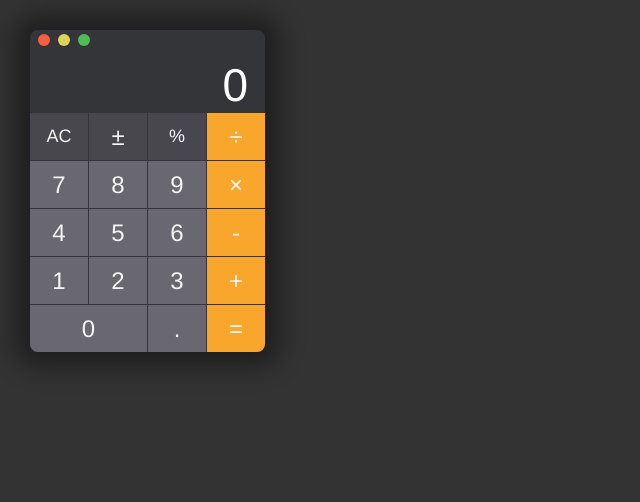
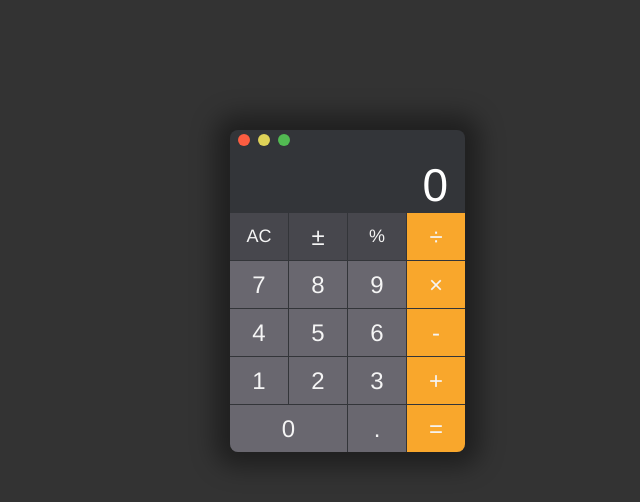
Before and after one commit to Frezzle/mac-calculator-clone, a Vue app: page / in a window 1280 px wide. Shown: the top 502 px of the page, without its empty margins (0-640 px from the left). Built offline with nearby package versions, Linux system fonts and the light colour scheme.

Commit message:
initial window position props + more todo ideas

```diff
--- a/src/App.vue
+++ b/src/App.vue
@@ -2,6 +2,7 @@
   <div id="app">
     <Calculator
       v-if="showCalculator"
+      :initialWindowPosition="{ x: 200, y: 100 }"
       @close="close"
       @minimize="minimize"
       @expand="expand"
@@ -13,6 +14,7 @@
 import Calculator from "./components/Calculator.vue";
 
 /* TODO
+- fix bug: 6 divide 9 = C anyOp(?) causes infinity
 - better +/- symbol for negation
 - bigger minus symbol
 - same typeface/size/weight as macos calc app font
@@ -30,6 +32,13 @@ import Calculator from "./components/Calculator.vue";
 - can have multiple calc components, all draggable. sort out z-index and shadow on focus.
   - z-index needs to be prop for consumers to decide best range?
 - separate calculator into 2 components; one for calculator and another for wrapping that in a draggable window.
+- new taskbar-ish component that has icon for the app, handles window events properly (min, expand, close), and animates transition.
+  - has props for setting icon position and initial window position.
+- make all this into generic windowing system components, of which the calculator is an example of it being used.
+  - has slots for the window's content, e.g. calculator content or any other components.
+  - has slots(or props?) for custom child events that cause dragging (e.g. calculator display can cause dragging of parent window).
+  - potential components: AppWindow, AppTaskBar, AppIcon, CalculatorApp, CalculatorContent
+- get storybook up in this heezie to handle these components
 */
 
 export default {
--- a/src/components/Calculator.vue
+++ b/src/components/Calculator.vue
@@ -73,6 +73,15 @@ export default {
     initialDisplay: {
       type: String,
       default: "0"
+    },
+    initialWindowPosition: {
+      type: Object,
+      default: () => {
+        return {
+          x: 0,
+          y: 0
+        };
+      }
     }
   },
   data() {
@@ -172,6 +181,11 @@ export default {
     this.dragContainer = document.getElementsByTagName("body")[0];
     this.dragItem = document.getElementById("drag-item");
     this.displayItem = document.getElementById("display");
+
+    this.setTranslate(
+      this.initialWindowPosition.x,
+      this.initialWindowPosition.y
+    );
 
     this.dragContainer.addEventListener("touchstart", this.dragStart, false);
     this.dragContainer.addEventListener("touchmove", this.drag, false);
@@ -317,13 +331,12 @@ export default {
           this.currentY = e.clientY - this.initialY;
         }
 
-        this.xOffset = this.currentX;
-        this.yOffset = this.currentY;
-
         this.setTranslate(this.currentX, this.currentY);
       }
     },
     setTranslate(xPos, yPos) {
+      this.xOffset = xPos;
+      this.yOffset = yPos;
       this.dragItem.style.transform =
         "translate3d(" + xPos + "px, " + yPos + "px, 0)";
     }
```
